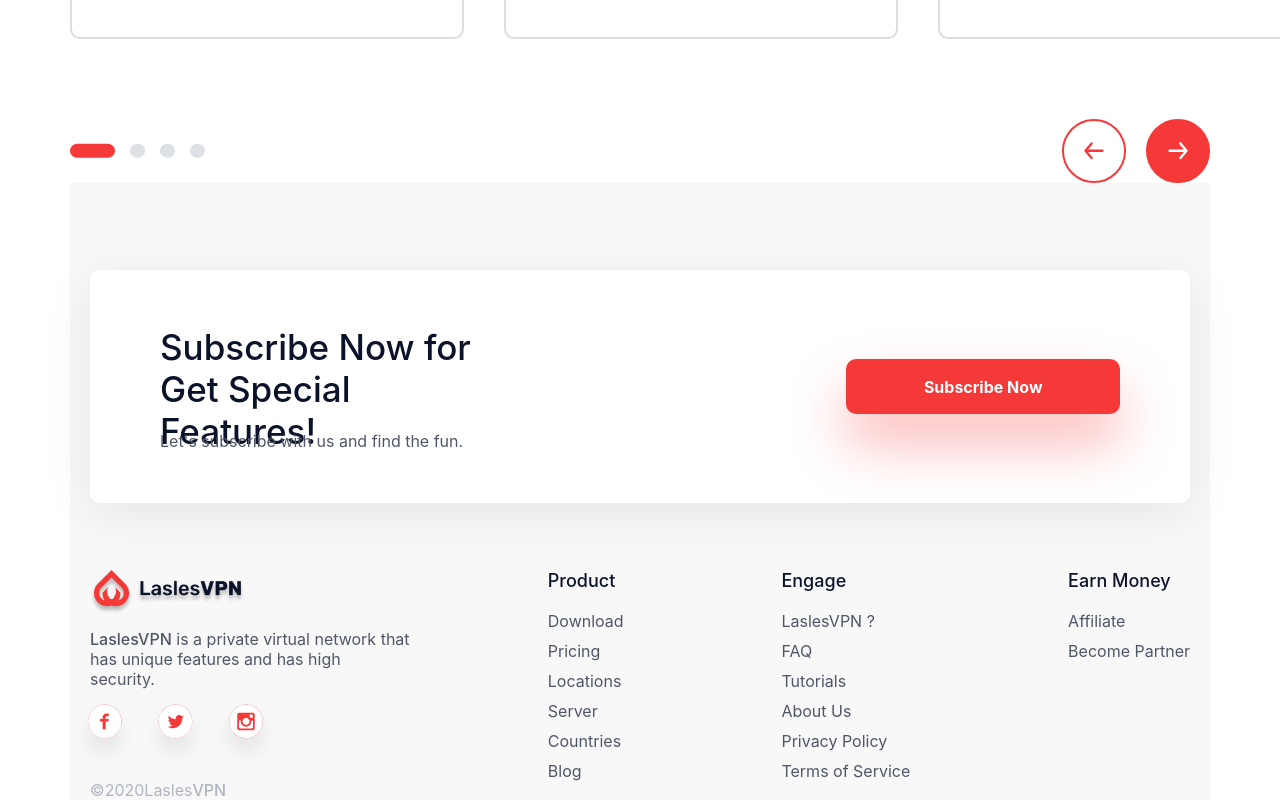
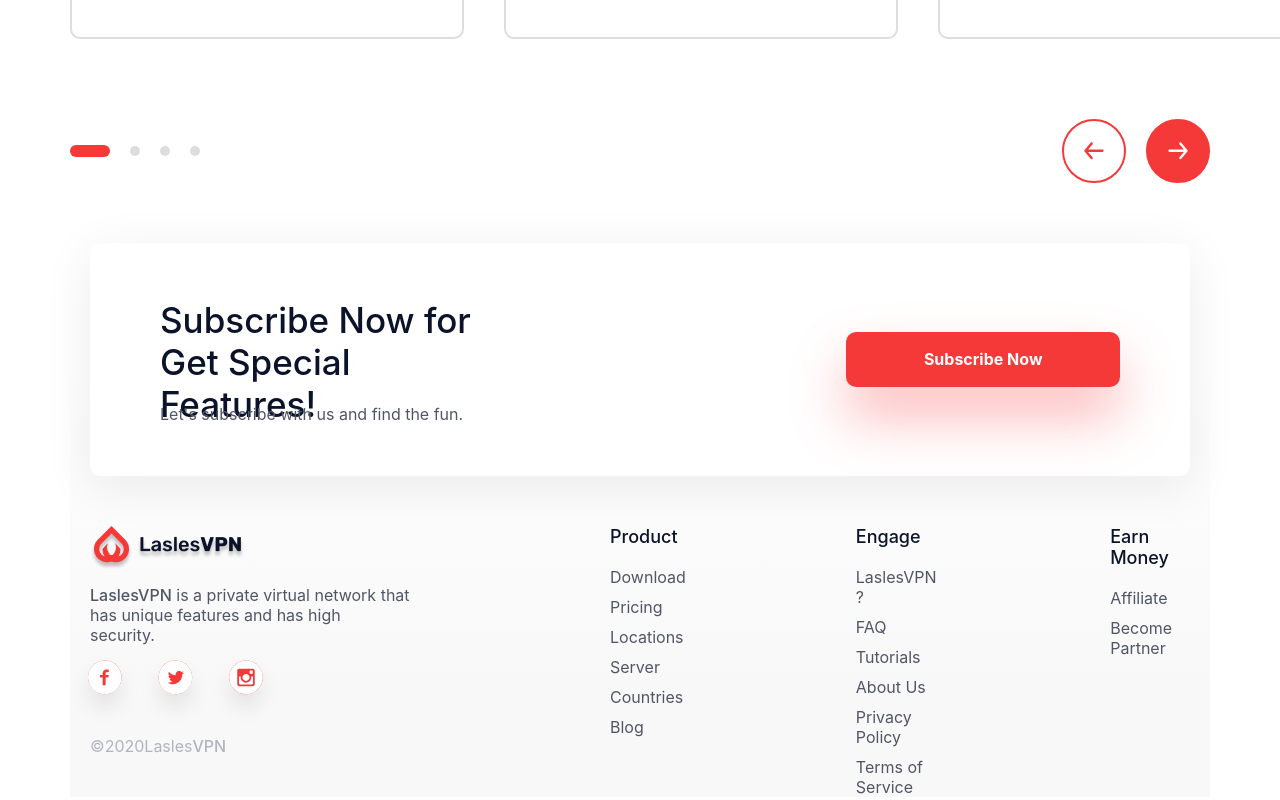
Before and after one commit to letanhai98/learning-landingpage, a React (Create React App) app: page / in a window 1280 px wide. Shown: the part 4181-4981 px from the top of the page. Built offline with nearby package versions, Linux system fonts and the light colour scheme.

Commit message:
seventh commit

```diff
--- a/src/App.css
+++ b/src/App.css
@@ -55,6 +55,7 @@
   border: 1px solid #F53855;
   font-weight: 500;
   transition: 0.3s ease;
+  cursor: pointer;
 }
 
 .signup:hover {
@@ -116,6 +117,7 @@ h1 span {
   background-color: #F53838;
   box-shadow: 0 30px 54px 0 rgba(245, 56, 56, 0.35);
   transition: 0.3s ease;
+  cursor: pointer;
 }
 
 .main-buttom:hover {
@@ -291,6 +293,7 @@ h1 span {
 
 .plan-list-item:hover {
   border: 3px solid #F53838;
+  cursor: pointer;
 }
 
 .item-img {
@@ -330,19 +333,20 @@ h1 span {
   gap: 20px;
   align-items: center;
   margin-bottom: 10px;
+  width: 100%;
 }
 
 .plan-work {
-  margin-top: 70px;
+  margin-top: 30px;
 }
 
 .plan-price {
+  margin-bottom: 40px;
   color: #0B132A;
   text-align: center;
   font-size: 25px;
   font-style: normal;
   font-weight: 500;
-  margin-bottom: 20px;
 }
 
 .price {
@@ -361,6 +365,7 @@ h1 span {
   border-radius: 50px;
   border: 3px solid #F53838;
   background: #fff;
+  cursor: pointer;
 }
 
 .Buttom:hover {
@@ -475,6 +480,7 @@ h1 span {
 .customer-item:hover {
   border: 2px solid #F53838;
   box-shadow: 0 42px 114px 0 rgba(13, 16, 37, 0.064);
+  cursor: pointer;
 }
 
 .customer-info {
@@ -544,21 +550,38 @@ h1 span {
   display: flex;
   justify-content: space-between;
   align-items: center;
+  margin-bottom: 60px;
 }
 
 .bar-croll-dot {
   display: flex;
   justify-content: space-between;
   align-items: center;
+  gap: 20px;
 }
 
-.bar-dot {
-  display: flex;
-  justify-content: center;
-  align-items: center;
-  gap: 10px;
-  width: 135px;
-  height: 15px;
+.roll-dot {
+  border-radius: 10px;
+  background-color: #F53838;
+  width: 40px;
+  height: 12px;
+}
+
+.roll-dot:hover {
+  cursor: pointer;
+  box-shadow: 0 10px 42px 0 rgba(245, 56, 56, 0.35);
+}
+
+.rol-dot {
+  width: 10px;
+  height: 10px;
+  border-radius: 10px;
+  background-color: #DDD;
+}
+
+.rol-dot:hover {
+  cursor: pointer;
+  box-shadow: 0 10px 42px 0 rgba(245, 56, 56, 0.35);
 }
 
 .dot-change {
@@ -579,6 +602,7 @@ h1 span {
 
 .dotnext-img:hover {
   box-shadow: 0 30px 54px 0 rgba(245, 56, 56, 0.35);
+  cursor: pointer;
 }
 
 .dotback-img {
@@ -592,11 +616,11 @@ h1 span {
 
 .dotback-img:hover {
   box-shadow: 0 30px 54px 0 rgba(245, 56, 56, 0.35);
+  cursor: pointer;
 }
 
 .footer {
-  padding-top: 87.5px;
-    background-color: #F8F8F8;
+  background: linear-gradient( #fff 20%, #F8F8F8 80%);
 }
 
 .footer-sub {
@@ -609,6 +633,7 @@ h1 span {
   align-items: center;
   box-shadow: 0 10px 50px 0 rgba(13, 16, 37, 0.080);
   margin-left: 20px;
+
 }
 
 .footer-sub-content {
@@ -656,9 +681,20 @@ h1 span {
 }
 
 .footer-info {
-  padding-top: 67px;
+  padding-top: 50px;
+  display: flex;
+  gap: 200px;
+}
+
+.footer-info1 {
+  display: flex;
+  justify-content: left;
+}
+
+.footer-info2{
   display: flex;
   justify-content: space-between;
+  gap: 150px;
 }
 
 .footer-info-title {
@@ -690,6 +726,7 @@ h1 span {
   height: 33.6px; */
   display: flex;
   max-width: 100%;
+  cursor: pointer;
 }
 
 .copyright {
--- a/src/App.js
+++ b/src/App.js
@@ -313,7 +313,18 @@ function App() {
           </div>
           <div className='bar-croll'>
               <div className='bar-croll-dot'>
-                <img src='./dot.png' className='bar-dot'></img>
+                <div className='roll-dot'>
+                  <span className='roll-dot-light'></span>
+                </div>
+                <div className='rol-dot'>
+                  <span className='roll-dot-dot'></span>
+                </div>
+                <div className='rol-dot'>
+                  <span className='roll-dot-dot'></span>
+                </div>
+                <div className='rol-dot'>
+                  <span className='roll-dot-dot'></span>
+                </div>
               </div>
               <div className='dot-change'>
                 <img src='./back.svg' className='dotnext-img'></img>
@@ -330,6 +341,7 @@ function App() {
             <a href='#' className='footer-btn-sub'>Subscribe Now</a>
           </div>
           <div className='footer-info'>
+            <div className='footer-info1'>
               <div className='footer-info-title'>
                 <div className='footer-icon'>
                   <img src='./Logo.png' className='footer-icon-img'></img>
@@ -342,6 +354,8 @@ function App() {
                 </div>
                 <p className='copyright'>©2020Lasles<span className='footer-vpn'>VPN</span></p>
               </div>
+            </div>
+            <div className='footer-info2'>
               <div className='footer-collumn'>
                 <h3 className='footer-collumn-title'>Product</h3>
                 <ul class="footer-links">
@@ -400,6 +414,7 @@ function App() {
                 </ul>
               </div>
             </div>
+          </div>
         </section>
       </div>
     </div>
```
Lines whose indentation alone changed are shown as unchanged.
